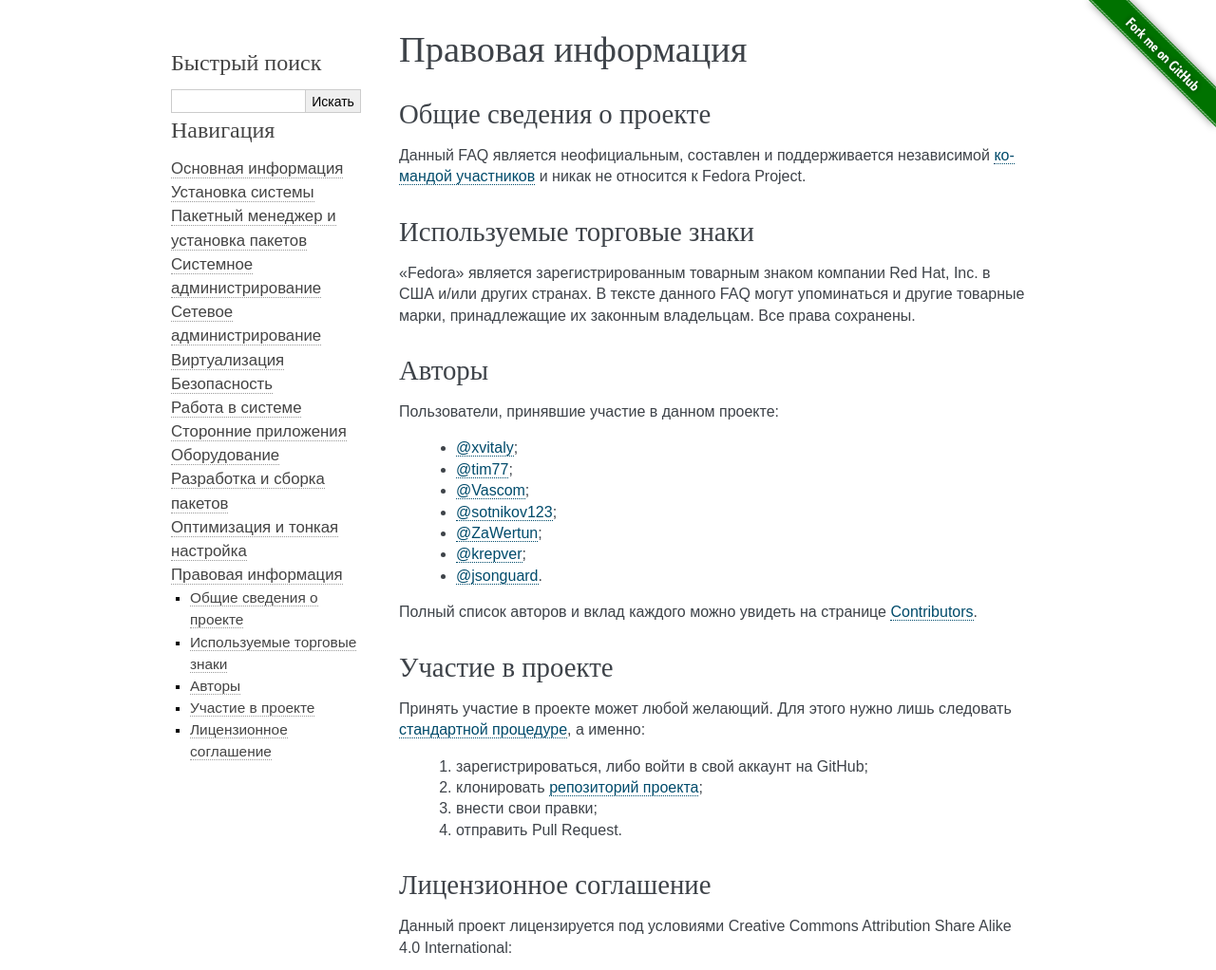
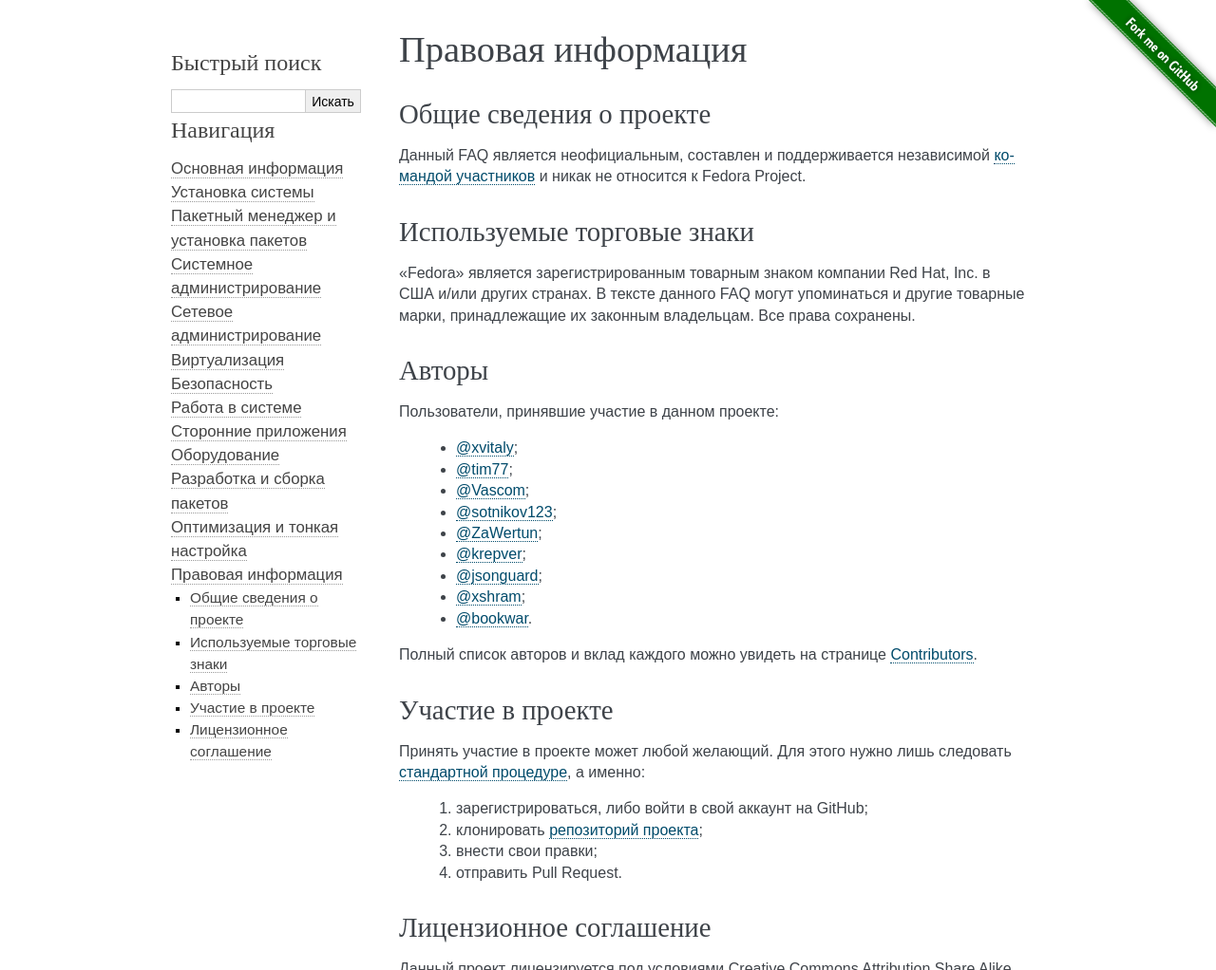
Before and after one commit to RussianFedora/FAQ, a Sphinx documentation site: the page built from source/legal-info.rst, in a window 1280 px wide, cut to the strip 0-1022 px from the top of the page. Shown: the whole strip at 95% size. Built offline with Sphinx 7.4.7, drawn with Linux system fonts in a browser that asks for light colours.

Commit message:
Added new contributors to About page.

```diff
--- a/source/legal-info.rst
+++ b/source/legal-info.rst
@@ -41,7 +41,9 @@
   * `@sotnikov123 <https://github.com/sotnikov123>`__;
   * `@ZaWertun <https://github.com/ZaWertun>`__;
   * `@krepver <https://github.com/krepver>`__;
-  * `@jsonguard <https://github.com/jsonguard>`__.
+  * `@jsonguard <https://github.com/jsonguard>`__;
+  * `@xshram <https://github.com/xshram>`__;
+  * `@bookwar <https://github.com/bookwar>`__.
 
 Полный список авторов и вклад каждого можно увидеть на странице `Contributors <https://github.com/RussianFedora/FAQ/graphs/contributors>`__.
 
```
